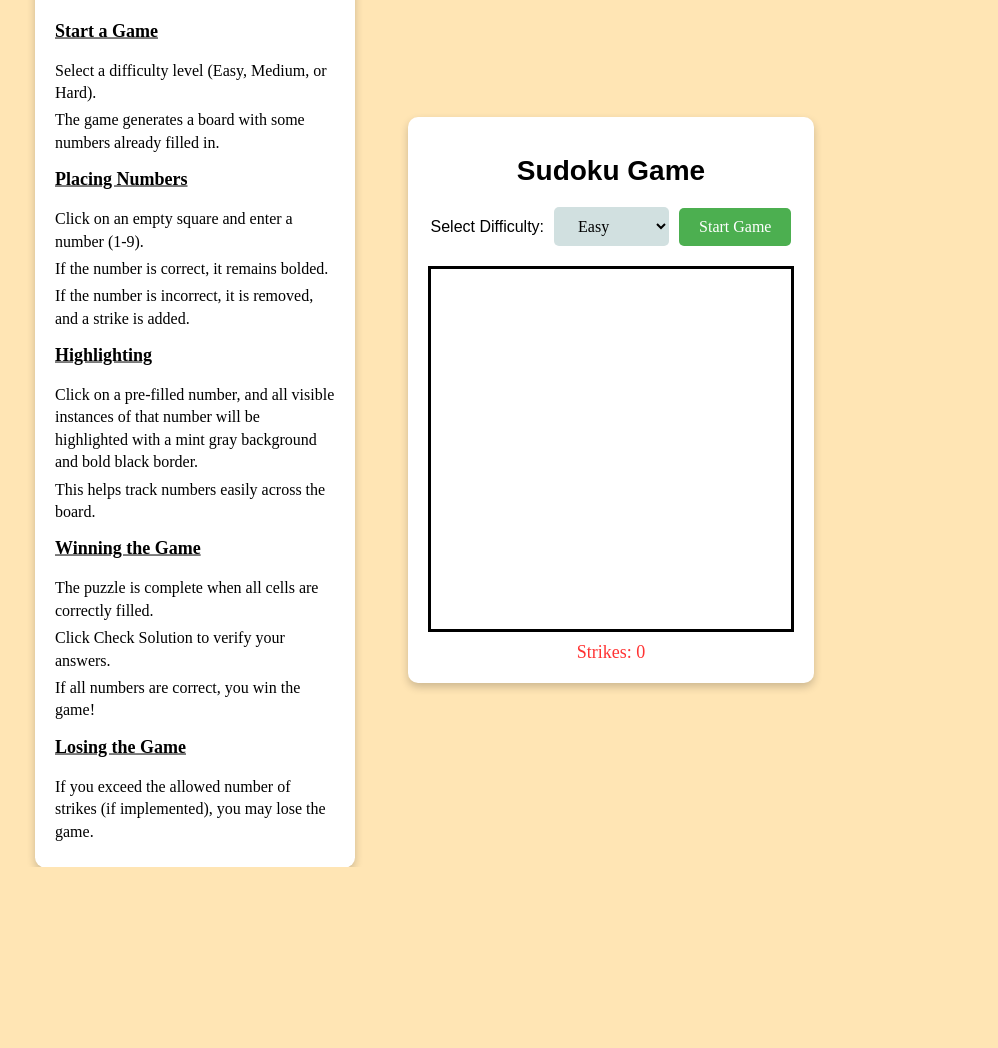
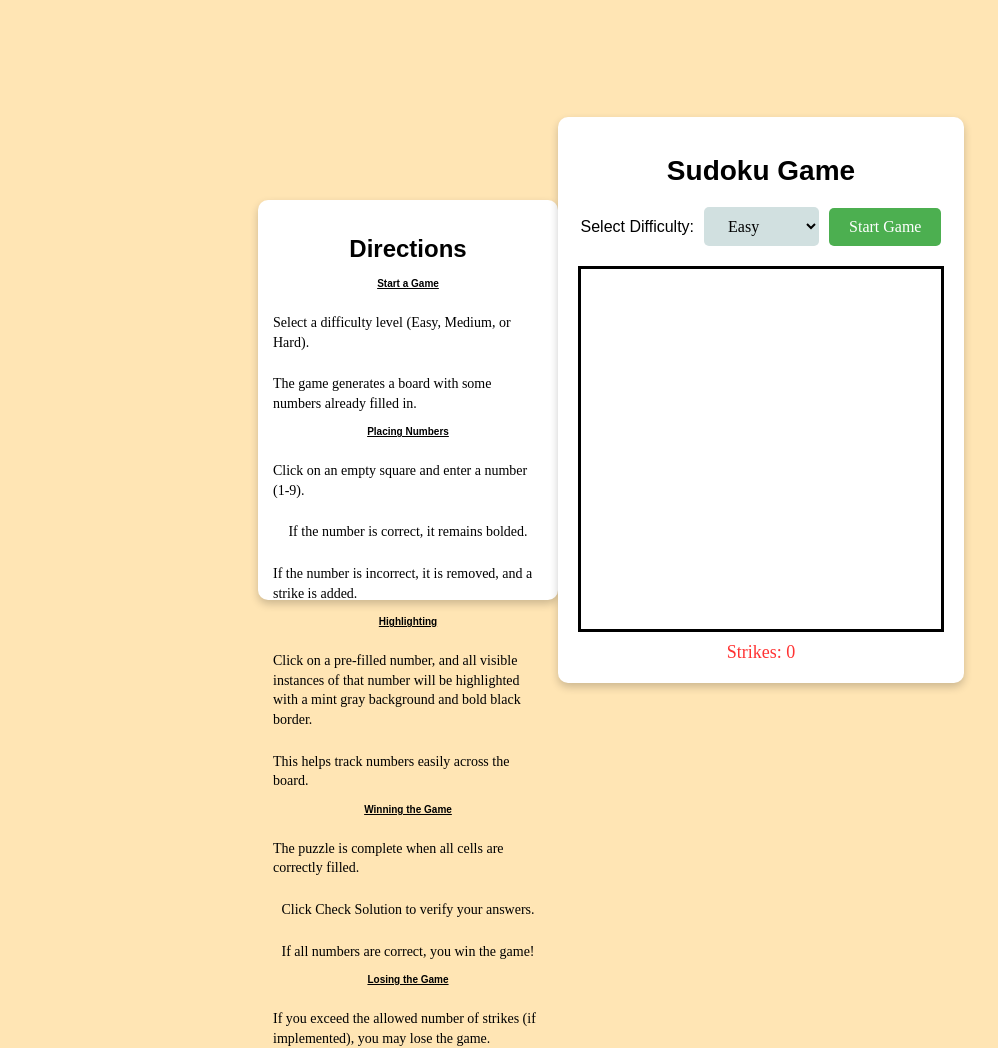
Before and after one commit to Andrew-Grimes/SudokuGame, a Flask app: page / in a window 1280 px wide. Shown: the whole page, without its empty margins (29-1027 px from the left). Before the commit the page ends 867 px from the top, so only its background shows below. Run offline with Flask 3, Linux system fonts and the light colour scheme.

Commit message:
v1.1 -- Sudoku CSS Styling

```diff
--- a/static/css/style.css
+++ b/static/css/style.css
@@ -132,37 +132,37 @@ h1 {
 /* Directions */
 /* Directions Panel */
 .directions-container {
-    position: absolute;
-    left: 5%;
-    top: 50%;
-    transform: translateY(-50%);
+    width: 300px;
+    height: 400px;
     background: #fff;
-    width: 320px;
-    padding: 20px;
+    padding: 15px;
     border-radius: 10px;
     box-shadow: 0 4px 8px rgba(0, 0, 0, 0.2);
+    display: flex;
+    flex-direction: column;
+    align-items: center;
     text-align: left;
-    font-family: 'Lora', serif;
 }
 
 /* Directions Heading */
 .directions-container h2 {
     font-family: 'Italiana', sans-serif;
-    font-size: 26px;
+    font-size: 24px;
     text-align: center;
-    margin-bottom: 15px;
+    margin-bottom: 10px;
 }
 
 /* Subheadings Underline */
 .directions-container h3 {
-    font-size: 18px;
+    font-size: 10px;
     text-decoration: underline;
-    margin-top: 15px;
+    margin-top: 5px;
 }
 
-/* Directions Text */
+/* Main text inside Directions Panel */
 .directions-container p {
-    font-size: 16px;
+    font-family: 'Lora', serif;
+    font-size: 14px;
     line-height: 1.4;
-    margin: 5px 0;
+    margin-bottom: 8px;
 }
```
